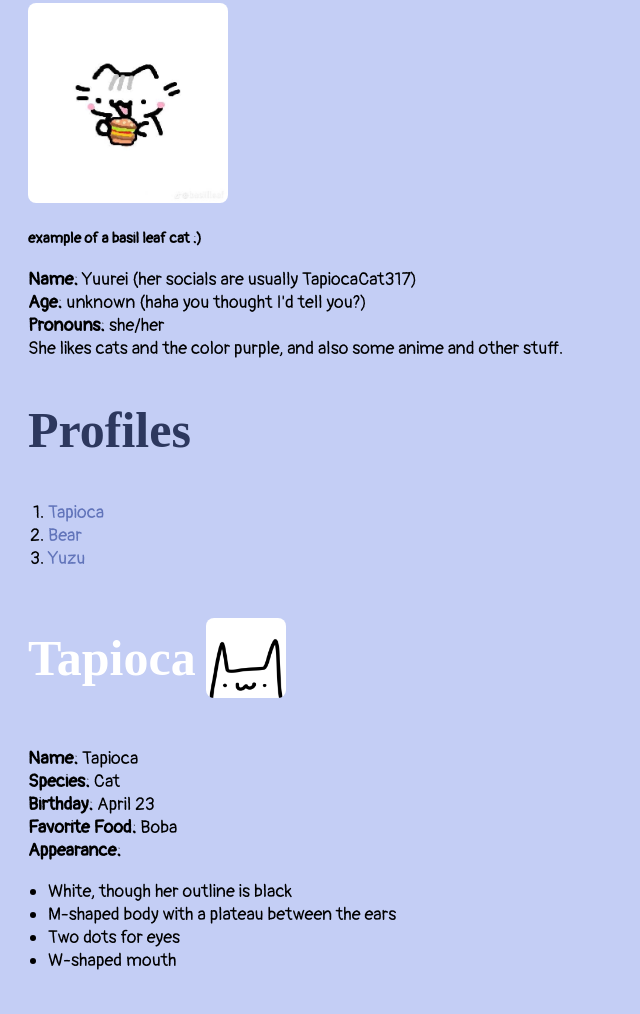
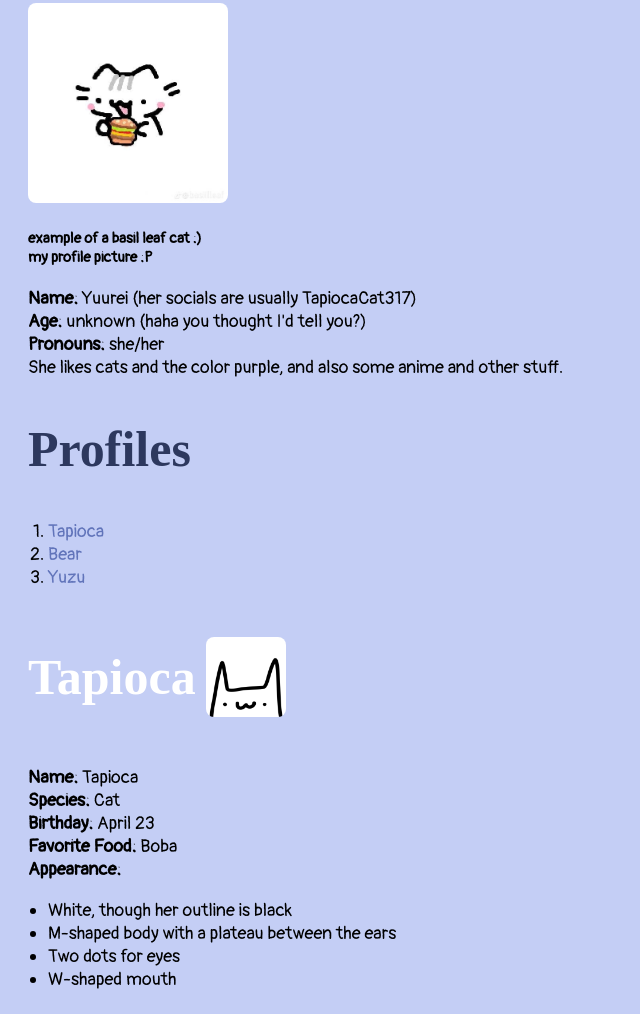
Before and after one commit to TapiocaCat317/Tapioca-and-Friends, a plain HTML site: page index.html in a window 1280 px wide. Shown: the part 1743-2757 px from the top of the page, without its empty margins (0-640 px from the left). Drawn offline with Linux system fonts and the light colour scheme; a web font is replaced by a local one.

Commit message:
Update index.html

```diff
--- a/index.html
+++ b/index.html
@@ -161,7 +161,8 @@
         Here's some info about her, in case you're curious!
     </p>
     <div><img id="basil-burger" src="basil burger.jpg" width="200">
-        <h5>example of a basil leaf cat :)</h5>
+        <h5>example of a basil leaf cat :)<br>
+        my profile picture :P</h5>
         </div>
     <p id="about"><strong>Name:</strong> Yuurei (her socials are usually TapiocaCat317)<br>
     <strong>Age:</strong> unknown (haha you thought I'd tell you?)<br>
```
